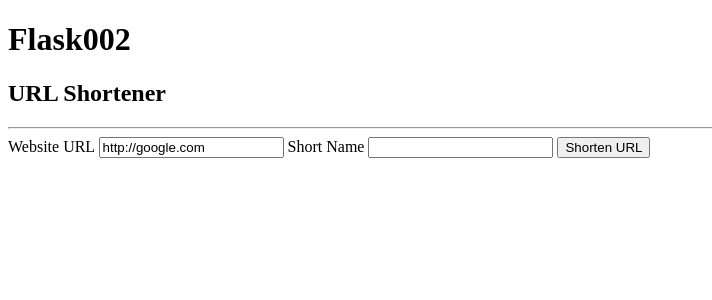
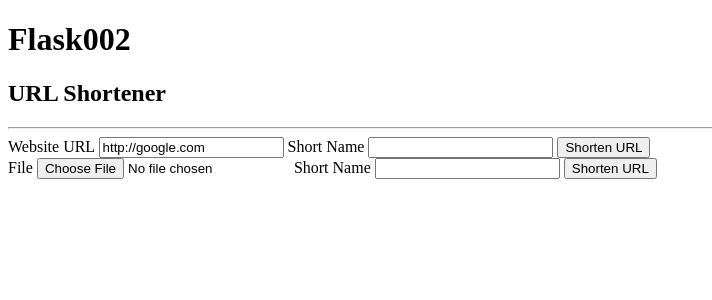
Before and after one commit to edwardtanguay/flask002, a Flask app: page /create-url in a window 1280 px wide. Shown: the top 300 px of the page, without its empty margins (0-712 px from the left). Run offline with Flask 3, Linux system fonts and the light colour scheme.

Commit message:
test file upload

```diff
--- a/app.py
+++ b/app.py
@@ -2,6 +2,7 @@ from flask import Flask, flash, render_template, request, redirect, url_for
 import json
 import tools as t
 import os.path
+from werkzeug.utils import secure_filename
 
 app = Flask(__name__)
 app.secret_key = "ksjdfwief834sjdf"
@@ -30,7 +31,15 @@ def show_url():
 			flash(f"The key {code} already exists. Please choose another.")
 			return redirect(url_for('create_url'))
 
-		urls[code] = {'url': url}
+		if 'url' in request.form.keys():
+			urls[code] = {'url': url}
+		else:
+			f = request.files['file']
+			uploadPathAndFileName = code + secure_filename(f.filename)
+			f.save(uploadPathAndFileName)
+			urls[code] = {'file': uploadPathAndFileName}
+
+
 		with open(pathAndFileName, 'w') as url_file:
 			json.dump(urls, url_file, indent=4)
 		return render_template('show-url.html', code=code)
--- a/templates/create-url.html
+++ b/templates/create-url.html
@@ -19,5 +19,12 @@
 		<input type="text" name="code" value="" required>
 		<input type="submit" value="Shorten URL">
 	</form>
+	<form action="show-url" method="post" enctype="multipart/form-data">
+		<label for="file">File</label>
+		<input type="file" name="file" value="" required>
+		<label for="code" name="code" value="">Short Name</label>
+		<input type="text" name="code" value="" required>
+		<input type="submit" value="Shorten URL">
+	</form>
 </body>
 </html>
```
